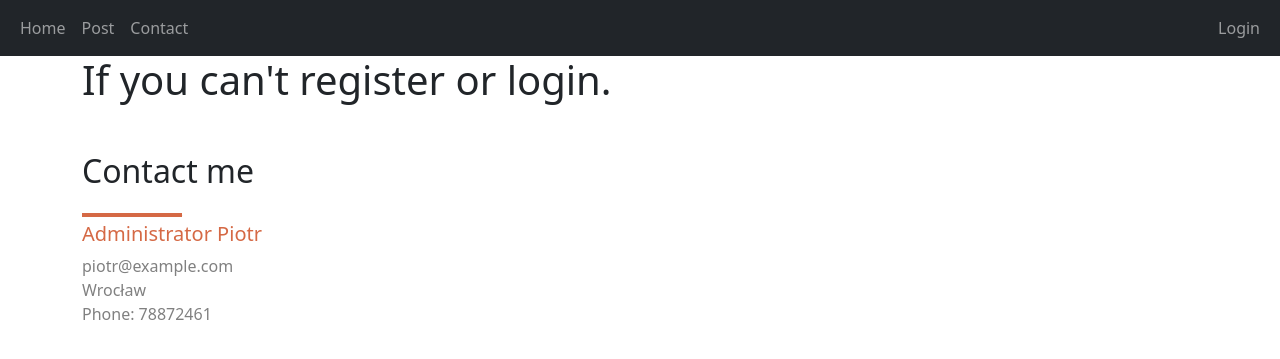
After one commit to swiatekPiotr/dj-management-project, a Django app: page /contact/ in a window 1280 px wide. The commit adds this page. Shown: the top 359 px of the page. Run offline with Django 4.2, Linux system fonts and the light colour scheme.

Commit message:
contact page

```diff
--- a/main/apps.py
+++ b/main/apps.py
@@ -12,7 +12,7 @@ class MainConfig(AppConfig):
 
         def add_to_default_group(sender, **kwargs):
             user = kwargs["instance"]
-            if kwargs["crated"]:
+            if kwargs["created"]:
                 group, ok = Group.objects.get_or_create(name='default')
                 group.user_set.add(user)
 
--- a/main/templates/main/base.html
+++ b/main/templates/main/base.html
@@ -2,7 +2,7 @@
 <html lang="en">
 <head>
     <meta charset="UTF-8">
-    <meta http-equiv="x-ua-compatible" content="IE=edge">
+    <meta http-equiv="x-ua-compatible" content="ie=edge">
     <meta name="viewport" content="width=device-width, initial-scale=1.0">
     <link href="https://cdn.jsdelivr.net/npm/bootstrap@5.1.3/dist/css/bootstrap.min.css"
           rel="stylesheet"
@@ -20,6 +20,9 @@
                     </li>
                     <li class="nav-item">
                         <a class="nav-link" href="/create-post"> Post </a>
+                    </li>
+                    <li class="nav-item">
+                        <a class="nav-link" href="/contact"> Contact </a>
                     </li>
                 </ul>
             </div>
--- /dev/null
+++ b/main/templates/main/contact.html
@@ -0,0 +1,28 @@
+{% extends 'main/base.html' %}
+
+{% block title %} Contact {% endblock %}
+
+{% block content %}
+
+<div class="wpb_wrapper">
+    {% if user.is_authenticated %}
+    {% else %}
+    <h1> If you can't register or login. </h1>
+    {% endif %}
+    <p>&nbsp;</p>
+    <h2> Contact me </h2>
+    <div class="divider-wrap" data-alignment="default">
+        <a style="background-color:#D56945; color: #D56945; font-size: 3px">
+            --------------------------------------------------------------------------------------------------------
+        </a>
+    </div>
+    <div class="wpb_text_column wpb_content_element ">
+		<div class="wpb_wrapper">
+			<h3 style="color: #D56945; font-size: 20px"> Administrator Piotr </h3>
+            <a style="color: gray; font-size: 16px"> piotr@example.com <br></a>
+            <a style="color: gray; font-size: 16px"> Wrocław <br></a>
+            <a style="color: gray; font-size: 16px"> Phone: 78872461 <br></a>
+		</div>
+	</div>
+</div>
+{% endblock %}
--- a/main/urls.py
+++ b/main/urls.py
@@ -6,4 +6,5 @@ urlpatterns = [
     path('home/', views.home, name='home'),
     path('sign-up/', views.sign_up, name='sign_up'),
     path('create-post/', views.create_post, name='create_post'),
+    path('contact/', views.contact, name='contact'),
 ]
--- a/main/views.py
+++ b/main/views.py
@@ -57,3 +57,7 @@ def sign_up(request):
     else:
         form = RegisterForm()
     return render(request, 'registration/sign_up.html', {"form": form})
+
+
+def contact(request):
+    return render(request, 'main/contact.html', {})
```
